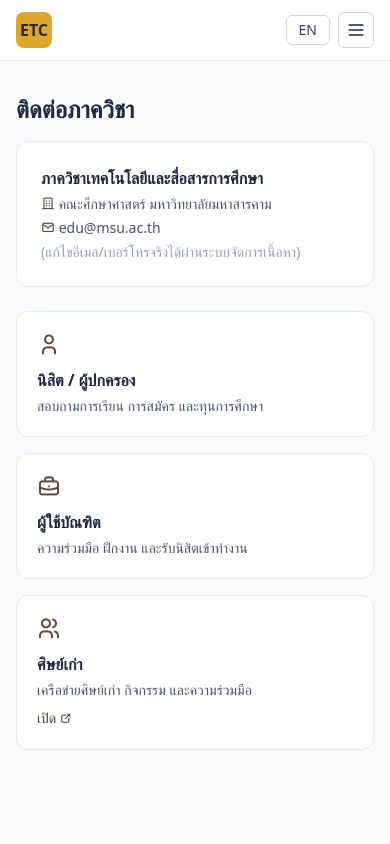
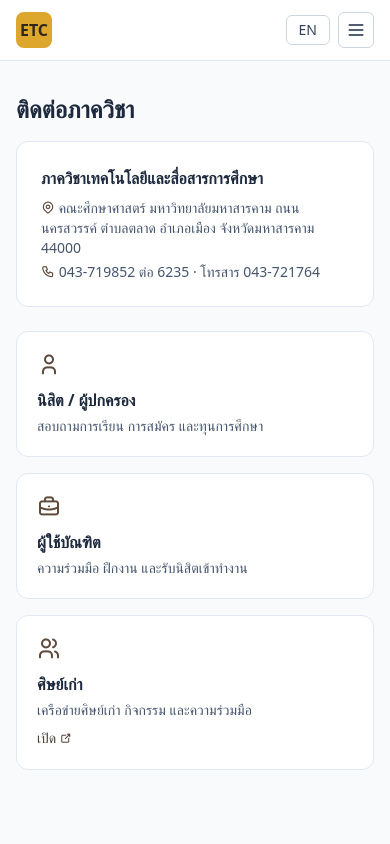
Before and after one commit to manito2566/etc-web, an Astro site: page /th/contact in a window 390 px wide. Shown: the top 844 px of the page. Built offline with nearby package versions, Linux system fonts and the light colour scheme; Astro itself is replaced by a stand-in of ours; a web font is replaced by a local one.

Commit message:
Add real department contact info (address, phone) from official page
Co-Authored-By: Claude Opus 4.8 <noreply@anthropic.com>

```diff
--- a/src/lib/site.ts
+++ b/src/lib/site.ts
@@ -6,6 +6,10 @@ export const site = {
   shortName: "ETC",
   faculty_th: "คณะศึกษาศาสตร์ มหาวิทยาลัยมหาสารคาม",
   faculty_en: "Faculty of Education, Mahasarakham University",
+  address_th: "คณะศึกษาศาสตร์ มหาวิทยาลัยมหาสารคาม ถนนนครสวรรค์ ตำบลตลาด อำเภอเมือง จังหวัดมหาสารคาม 44000",
+  address_en: "Faculty of Education, Mahasarakham University, Nakhon Sawan Rd., Talat, Mueang, Maha Sarakham 44000",
+  phone: "043-719852 ต่อ 6235",
+  fax: "043-721764",
 };
 
 // ระบบในเครือข่ายของสาขา — แสดงเป็นการ์ดศูนย์รวมบนหน้าแรก
--- a/src/pages/[lang]/contact.astro
+++ b/src/pages/[lang]/contact.astro
@@ -28,9 +28,8 @@ const channels = lang === "th"
 
   <div class="mt-4 rounded-xl border border-slate-200 bg-white p-6">
     <p class="font-semibold text-slate-800">{lang === "th" ? site.name_th : site.name_en}</p>
-    <p class="mt-1 text-sm text-slate-600"><i class="ti ti-building text-brand-600" aria-hidden="true"></i> {lang === "th" ? site.faculty_th : site.faculty_en}</p>
-    <p class="mt-1 text-sm text-slate-600"><i class="ti ti-mail text-brand-600" aria-hidden="true"></i> edu@msu.ac.th</p>
-    <p class="mt-1 text-sm text-slate-400">{lang === "th" ? "(แก้ไขอีเมล/เบอร์โทรจริงได้ผ่านระบบจัดการเนื้อหา)" : "(Update real email/phone via the CMS)"}</p>
+    <p class="mt-2 text-sm text-slate-600"><i class="ti ti-map-pin text-brand-600" aria-hidden="true"></i> {lang === "th" ? site.address_th : site.address_en}</p>
+    <p class="mt-1 text-sm text-slate-600"><i class="ti ti-phone text-brand-600" aria-hidden="true"></i> {site.phone}{lang === "th" ? "" : " (ext.)"} · {lang === "th" ? "โทรสาร" : "Fax"} {site.fax}</p>
   </div>
 
   <div class="mt-6 grid gap-4 sm:grid-cols-3">
```
